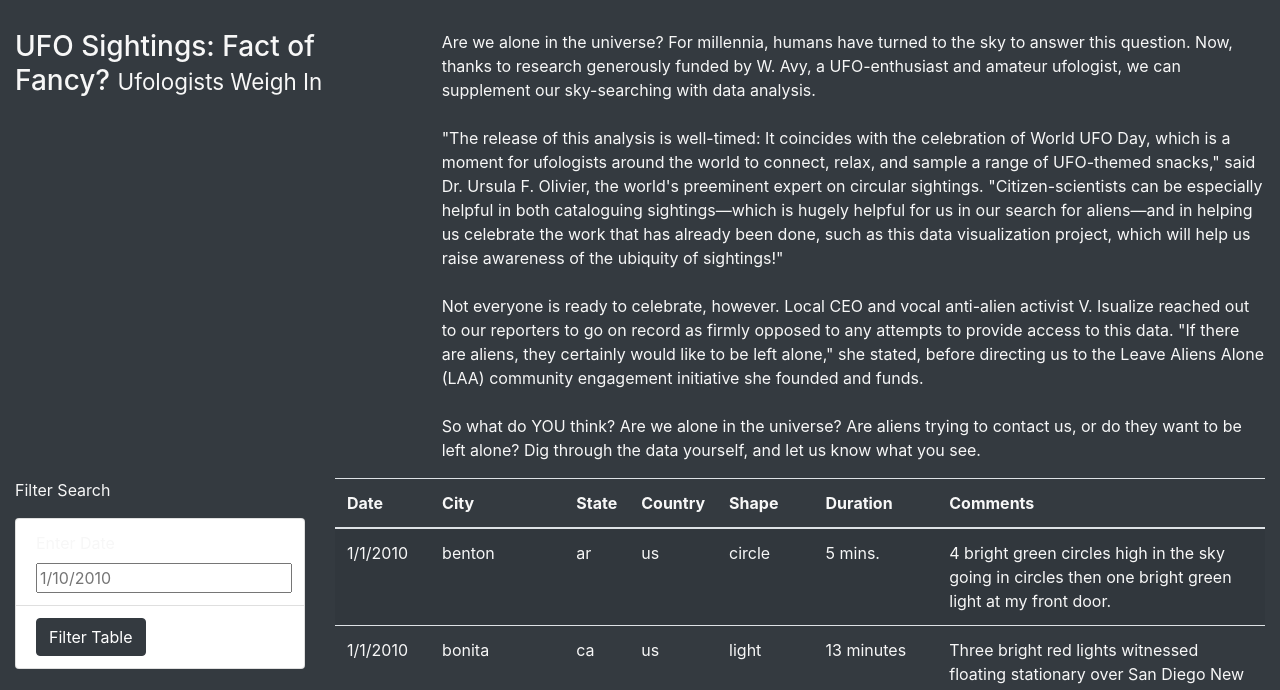
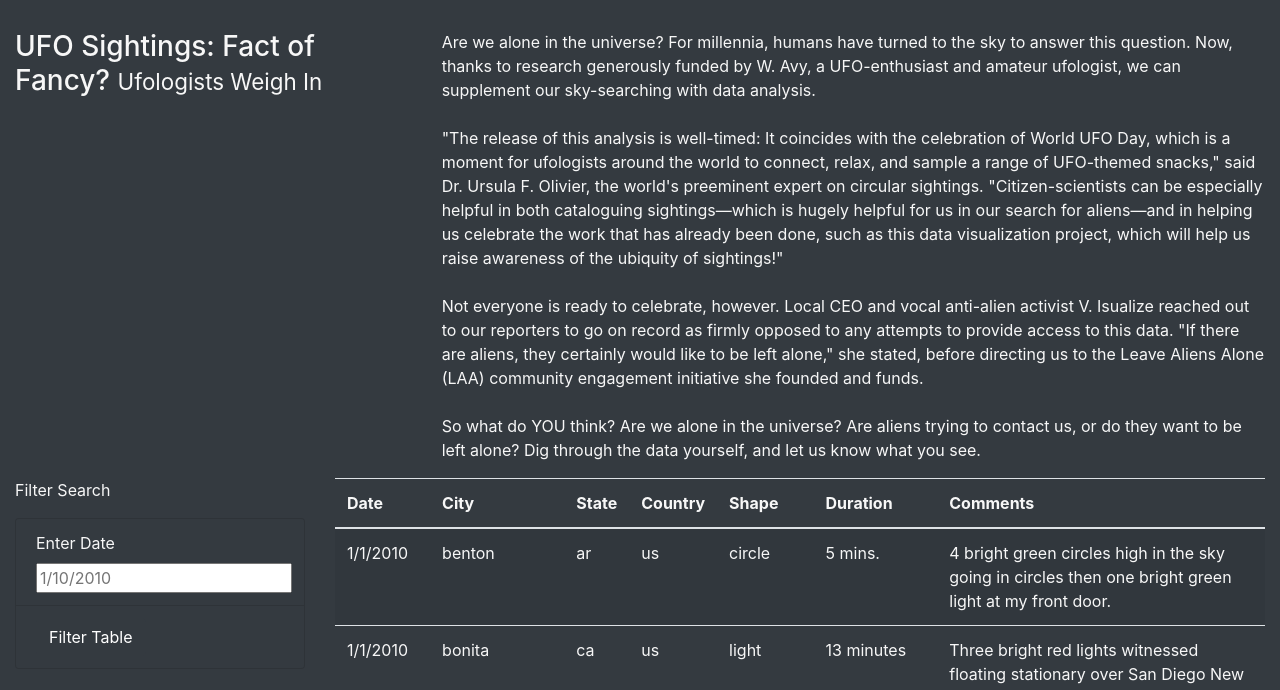
Before and after one commit to leblabac/UFOs, a plain HTML site: page index.html in a window 1280 px wide. Shown: the part 261-951 px from the top of the page. Drawn offline with nearby package versions, Linux system fonts and the light colour scheme.

Commit message:
Update index.html

```diff
--- a/index.html
+++ b/index.html
@@ -36,13 +36,14 @@
       <div class="container-fluid">
         <div class="row">
           <div class="col-md-3">
+            <form class="bg-dark">
                 <p>Filter Search</p>
-                <ul class="list-group">
-                    <li class="list-group-item">
+                <ul class="list-group bg-dark">
+                    <li class="list-group-item bg-dark">
                         <label for="date">Enter Date</label>
                         <input type="text" placeholder="1/10/2010" id="datetime" />
                     </li>
-                    <li class="list-group-item">
+                    <li class="list-group-item bg-dark">
                         <button id="filter-btn" type="button" class="btn btn-dark">Filter Table</button>
                     </li>
                 </ul>
```
